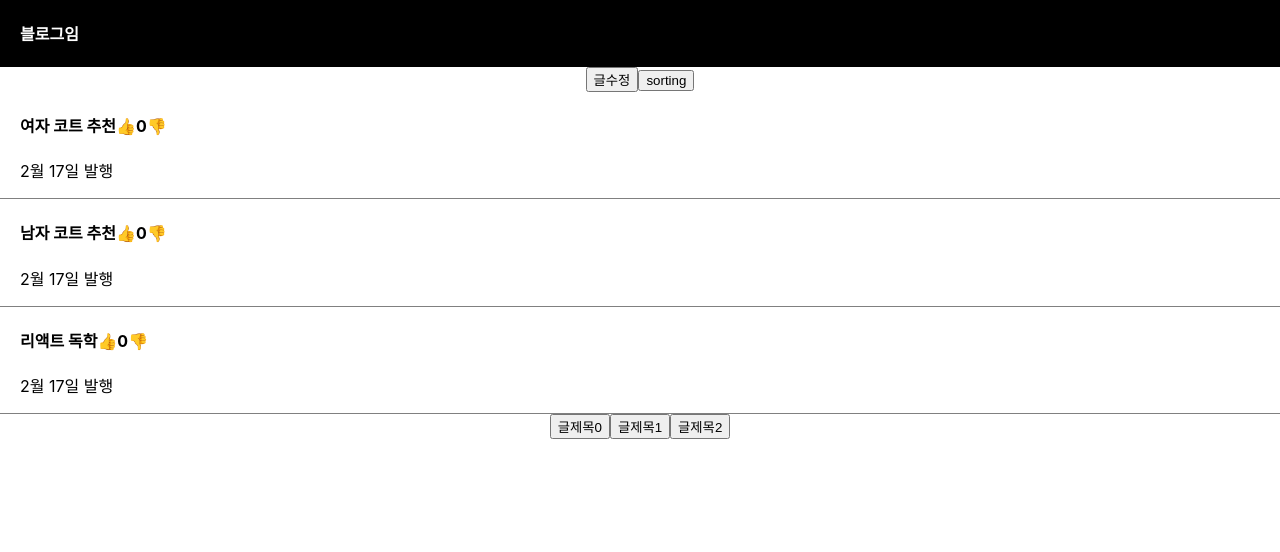
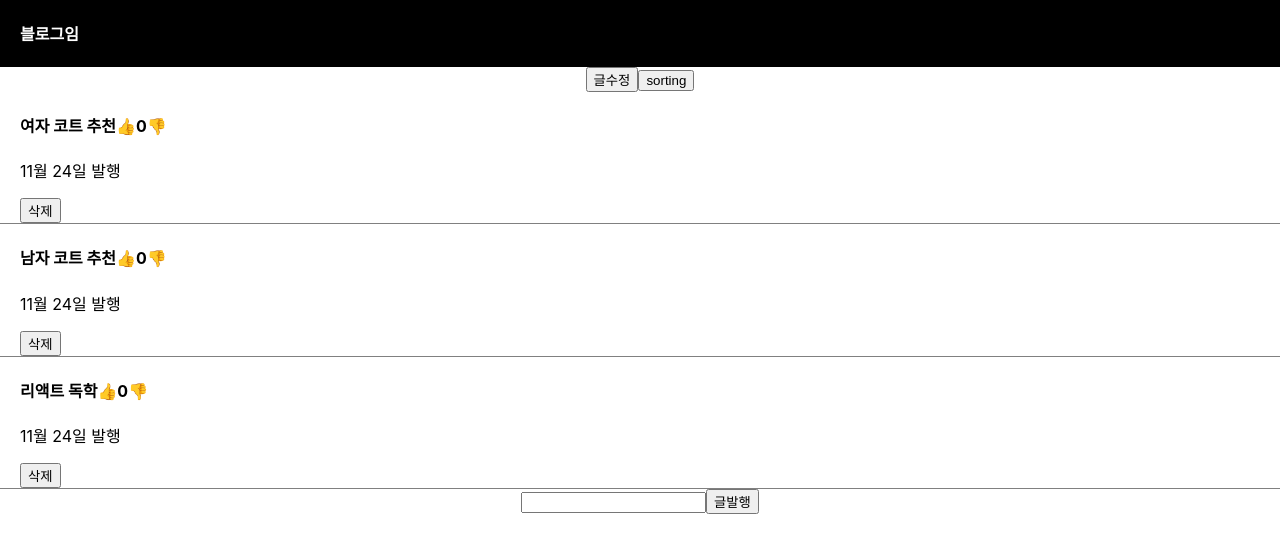
Before and after one commit to sungjiRyu/react_practice, a React (Create React App) app in the folder blog/: page / in a window 1280 px wide. Shown: the top 552 px of the page. Built offline with nearby package versions, Linux system fonts and the light colour scheme.

Commit message:
글발행 및 삭제기능 추가

```diff
--- a/blog/src/App.js
+++ b/blog/src/App.js
@@ -6,7 +6,13 @@ import { useState } from 'react';
 
 function App() {
 
+
   let post = '역삼 우동 맛집';
+  const date = new Date();
+  console.log(date);
+  console.log(date.getMonth);
+  let now = date.getMonth()+1 + '월 ' + date.getDate()+ '일'
+  console.log(now)
   // document.querySelector('h4').innerHTML = post;
   // 리액트에서는 jsx 문법 사용(js안에 html 쓸수 있게 해줌)
 
@@ -17,6 +23,8 @@ function App() {
   let [recommend,setRecommend] = useState([0,0,0]);
   let [modal, setModal] = useState(false);
   let [title, setTitle] = useState(0);
+  let [입력값, 입력값변경] = useState('');
+  let [today, setToday] = useState([now,now,now]);
 
   // map 사용법
   [1,2,3].map(function(a){
@@ -77,14 +85,40 @@ function App() {
                 setRecommend(copy)
                 }}>👎</span>
           </h4>
-          <p>2월 17일 발행</p>
+          <p>{today[i]} 발행</p>
+          <button onClick={()=>{
+            let copy = [...글제목]
+            copy.splice(i,1);
+            글제목변경(copy);
+            let copyRecomend = [...recommend]
+            copyRecomend.splice(i,1);
+            setRecommend(copyRecomend);
+            let copyToday = [...today]
+            copyToday.splice(i,1);
+            setToday(copyToday);
+          }}>삭제</button>
         </div>
         })
       }
 
-      <button onClick={()=>{setTitle(0)}}>글제목0</button>
-      <button onClick={()=>{setTitle(1)}}>글제목1</button>
-      <button onClick={()=>{setTitle(2)}}>글제목2</button>
+      <input onChange={(e)=> {
+        입력값변경(e.target.value);
+        console.log(입력값)
+        }}></input>
+      <button onClick={() => {
+        if(입력값 == null || 입력값 == '')
+        {alert('제목 입력하쇼')}
+        else{
+        let copy = [...글제목]
+        copy.unshift(입력값)
+        글제목변경(copy);
+        let copyRecomend = [...recommend]
+        copyRecomend.unshift(0);
+        setRecommend(copyRecomend);
+        let copyToday = [...today]
+        copyToday.unshift(now);
+        setToday(copyToday);
+        }} }>글발행</button>
 
       {
         modal == true  ? <Modal color={'skyblue'} 글제목={글제목} title = {title}/> : null
@@ -109,6 +143,11 @@ function Modal(props){
   )
 }
 
+function publish(입력값){
+  if (입력값 != null){
+    글제목.push('추가');
+  }
+}
 
 
 // 컴포넌트는 언제 쓰는가
```
